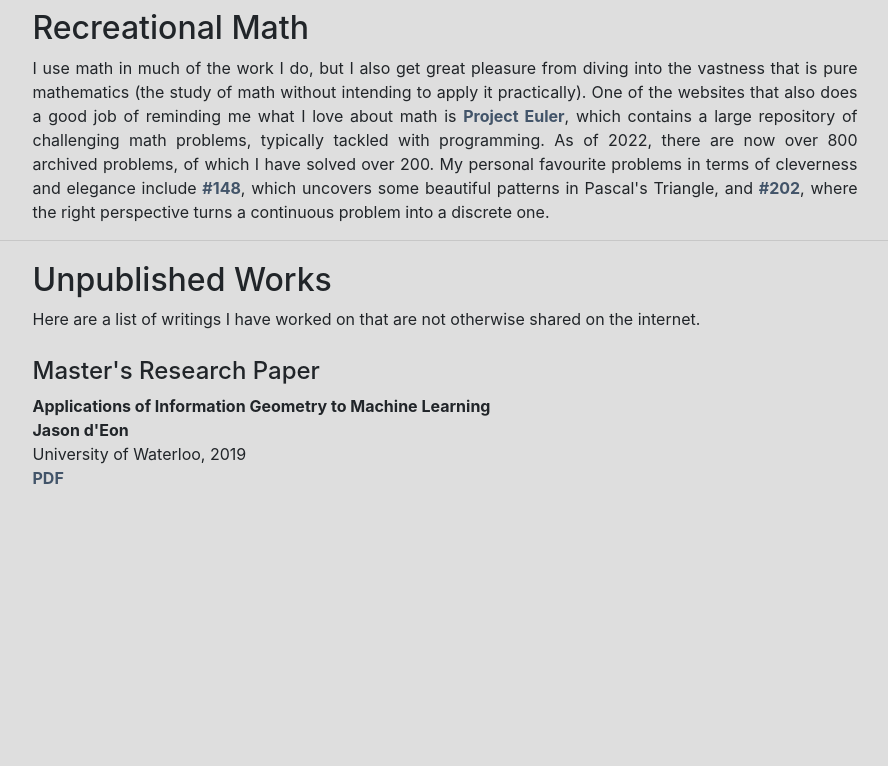
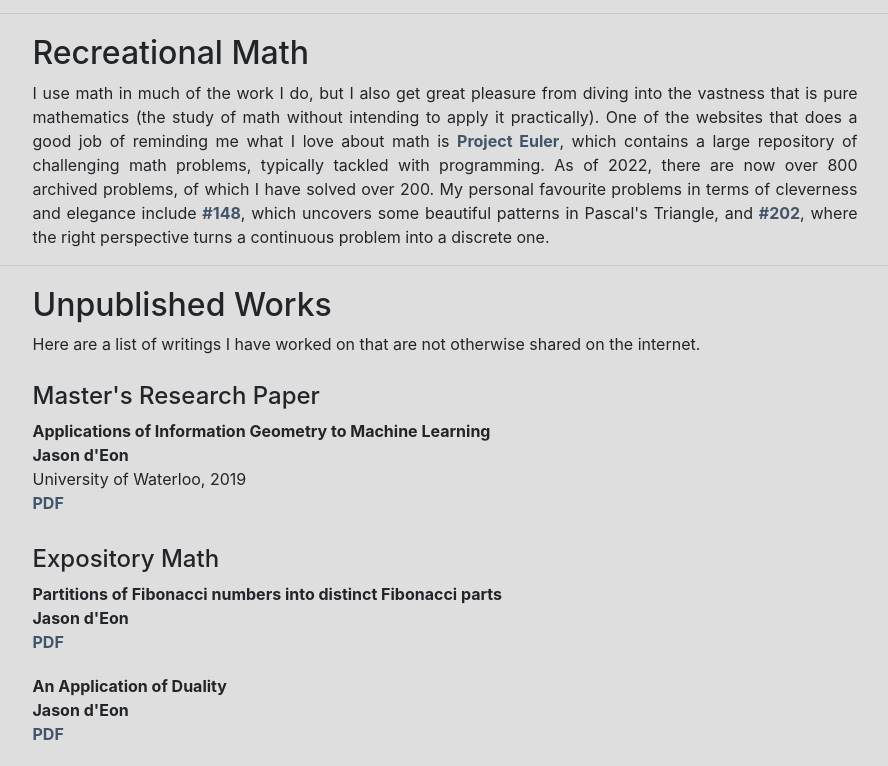
Before and after one commit to jasondeon/jasondeon.github.io, a plain HTML site: page index.html in a window 1280 px wide. Shown: the part 1296-2062 px from the top of the page, without its empty margins (195-1083 px from the left). Before the commit the page ends 1806 px from the top, so only its background shows below. Drawn offline with nearby package versions, Linux system fonts and the light colour scheme.

Commit message:
Added some expositories

```diff
--- a/index.html
+++ b/index.html
@@ -46,7 +46,7 @@
                     </div>
                 </div>
                 <div class="col-md-3">
-                    <img class="headshot" src="./files/profile.jpg" />
+                    <img class="headshot" src="./files/profile2.jpg" />
                 </div>
             </div>
         </div>
@@ -92,7 +92,7 @@
                 In most recent years, I tend to play classical pieces (my favourite composers are Chopin and Rachmaninoff),
                 but I also occasionally play jazz or music from the soundtracks of video games or movies.
                 Sometimes I put on recitals for family and friends or do recording so I get to play around with the production side of music as well.
-                Below are two excerpts I recorded, which are written by Rachmaninoff and Vince Guaraldi respectively.
+                Below are two excerpts I have recorded, which are written by Rachmaninoff and Vince Guaraldi respectively.
             </div>
         </div>
 
@@ -175,7 +175,7 @@
             <div class="col col-md-9">
                 I use math in much of the work I do, but I also get great pleasure from diving into the vastness that is pure mathematics
                 (the study of math without intending to apply it practically).
-                One of the websites that also does a good job of reminding me what I love about math is <a href="https://projecteuler.net/">Project Euler</a>,
+                One of the websites that does a good job of reminding me what I love about math is <a href="https://projecteuler.net/">Project Euler</a>,
                 which contains a large repository of challenging math problems, typically tackled with programming.
                 As of 2022, there are now over 800 archived problems, of which I have solved over 200.
                 My personal favourite problems in terms of cleverness and elegance include <a href="https://projecteuler.net/problem=148">#148</a>, which uncovers some beautiful patterns in Pascal's Triangle,
@@ -209,6 +209,22 @@
             University of Waterloo, 2019 <br/>
             <a href="./files/masters_project.pdf">PDF</a>
         </div></div>
+
+        <div class="row justify-content-md-center reference-header"><div class="col col-md-9">
+            <h4>Expository Math</h4>
+        </div></div>
+
+        <div class="row justify-content-md-center reference"><div class="col col-md-9">
+            <b>Partitions of Fibonacci numbers into distinct Fibonacci parts</b> <br/>
+            <b>Jason d'Eon</b> <br/>
+            <a href="./files/Two_Fibonacci_Problems.pdf">PDF</a>
+        </div></div>
+
+        <div class="row justify-content-md-center reference"><div class="col col-md-9">
+            <b>An Application of Duality</b> <br/>
+            <b>Jason d'Eon</b> <br/>
+            <a href="./files/Application_of_Duality.pdf">PDF</a>
+        </div></div>
     </div>
 </body>
 </html>
```
Also changed, not shown: files/profile2.jpg (added), 2 other files.
